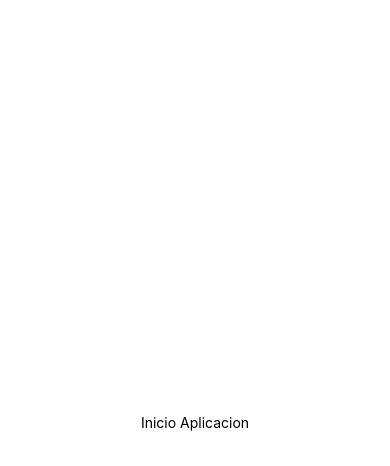
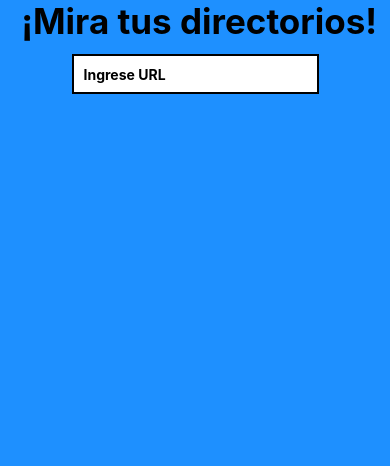
Before and after one commit to MatiiAutalan/prueba-tecnica-react-native, a React Native app: screen / in a window 390 px wide. Shown: the top 466 px of the page. Built offline with nearby package versions, Linux system fonts and the light colour scheme.

Commit message:
Agregue imput para ingreso URL de API

```diff
--- a/App.js
+++ b/App.js
@@ -1,10 +1,15 @@
 import React from 'react';
 import { StyleSheet, Text, View } from 'react-native';
+import ImputUrl from './components/ImputUrl'
 
 export default function App() {
   return (
     <View style={styles.container}>
-      <Text>Inicio Aplicacion</Text>
+      <Text style={styles.title}> ¡Mira tus directorios!</Text>
+      <ImputUrl/>
+      <View style={styles.title}>
+
+      </View>
     </View>
   );
 }
@@ -12,8 +17,13 @@ export default function App() {
 const styles = StyleSheet.create({
   container: {
     flex: 1,
-    backgroundColor: '#fff',
-    alignItems: 'center',
-    justifyContent: 'center',
+    backgroundColor: '#1e90ff',
+    shadowColor: 1,
+    alignItems:'center'
   },
+
+  title: {
+    fontSize: 35,
+    fontWeight: 'bold'
+  }
 });
--- /dev/null
+++ b/components/ImputUrl.js
@@ -0,0 +1,30 @@
+import React from "react";
+import { SafeAreaView, StyleSheet, TextInput } from "react-native";
+
+const UselessTextInput = () => {
+  const [text, onChangeText] = React.useState("");
+
+  return (
+    <SafeAreaView>
+      <TextInput
+        style={styles.input}
+        onChangeText={onChangeText}
+        value={text}
+        placeholder="Ingrese URL"
+      />
+    </SafeAreaView>
+  );
+};
+
+const styles = StyleSheet.create({
+  input: {
+    height: 40,
+    margin: 12,
+    borderWidth: 2,
+    padding: 10,
+    fontWeight: "bold",
+    backgroundColor: "#ffff",
+  },
+});
+
+export default UselessTextInput;
```
